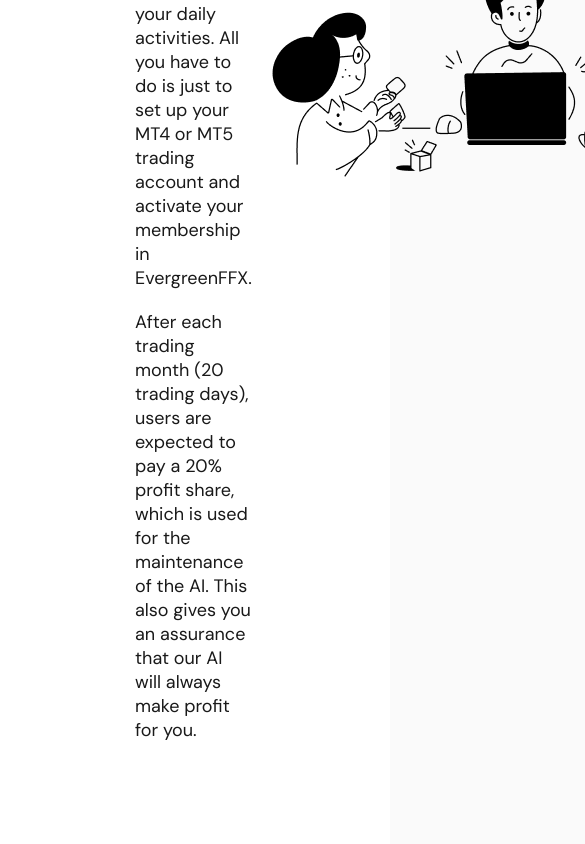
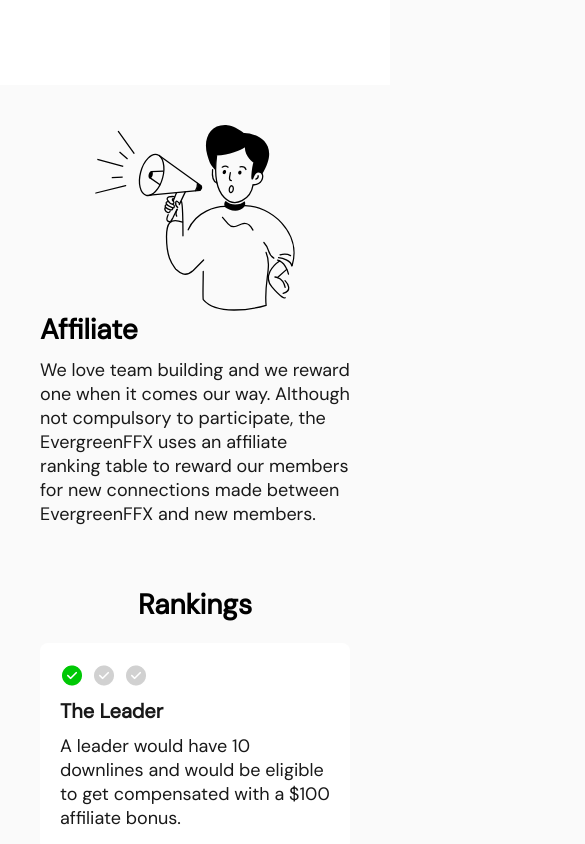
Before and after one commit to Ghasty003/Evergreenffx, a React (Vite) app: page /about in a window 390 px wide. Shown: the part 900-1744 px from the top of the page, 585 px wide, since content can reach past the window. Built offline with nearby package versions, Linux system fonts and the light colour scheme.

Commit message:
Completed AboutPage responsiveness

```diff
--- a/src/styles/about-page.scss
+++ b/src/styles/about-page.scss
@@ -1,8 +1,18 @@
+@mixin mobile {
+    @media (max-width: 620px) {
+        @content;
+    }
+}
+
 .about-page {
     background: white;
 
     > div:nth-child(3), > div:nth-child(4) {
         padding: 48px 135px 96px;
+
+        @include mobile {
+            padding: 40px;
+        }
 
         p {
             font-weight: 400;
@@ -16,6 +26,16 @@
         justify-content: space-between;
         align-items: center;
         gap: 20px;
+
+        @media (max-width: 1090px) {
+            flex-direction: column-reverse;
+        }
+
+        @include mobile {
+            img {
+                width: 300px;
+            }
+        }
 
         div {
             display: flex;
@@ -35,9 +55,17 @@
             justify-content: space-between;
             align-items: center;
 
+            @media (max-width: 1070px) {
+                flex-direction: column;
+            }
+
             p {
                 margin: 10px 0;
                 width: 565px;
+
+                @include mobile {
+                    width: 100%;
+                }
             }
 
             h3 {
@@ -54,7 +82,11 @@
 
             &:nth-child(4) {
                 font-weight: 500;
-                font-size: 18px
+                font-size: 18px;
+
+                @media (max-width: 545px) {
+                    text-align: start;
+                }
             }
         }
 
@@ -65,6 +97,10 @@
             align-items: center;
             gap: 10px;
             flex-wrap: wrap;
+
+            @media (max-width: 1000px) {
+                justify-content: center;
+            }
 
             > div {
                 padding: 20px;
@@ -77,6 +113,11 @@
                 background: #FFFFFF;
                 border-radius: 8px;
                 margin-bottom: 10px;
+
+                @media (max-width: 500px) {
+                    width: 100%;
+                    margin: initial auto;
+                }
 
                 h3 {
                     font-weight: 700;
```
